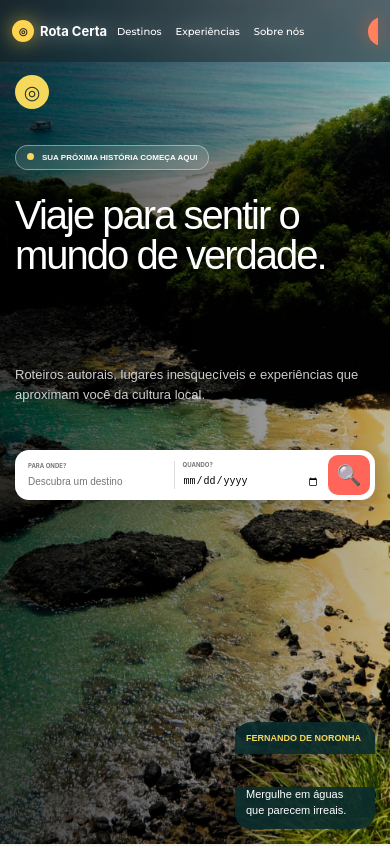
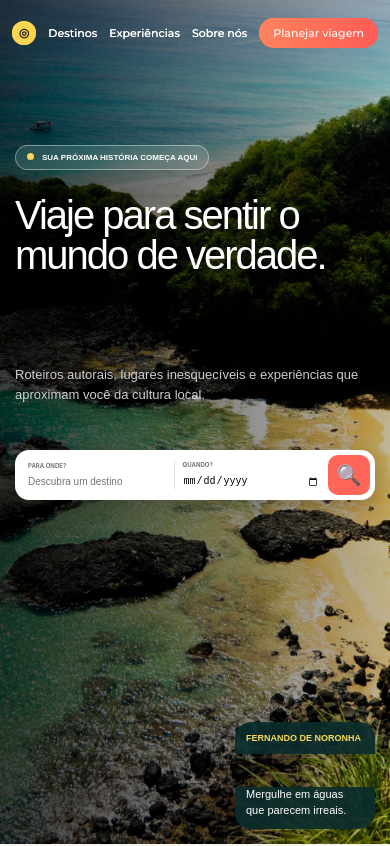
Before and after one commit to Brenosilvxz/site-de-viagens, a React (Vite) app in the folder rota-certa/: page / in a window 390 px wide. Shown: the top 846 px of the page. Built offline with nearby package versions, Linux system fonts and the light colour scheme.

Commit message:
refactor: editando a NavBar e responsivo.

```diff
--- a/rota-certa/src/Components/Header/Header.css
+++ b/rota-certa/src/Components/Header/Header.css
@@ -67,24 +67,6 @@
    ÍCONE
    ========================= */
 
-.info-icon {
-  top: 30px;
-  left: 30px;
-
-  width: 40px;
-  height: 40px;
-
-  display: flex;
-  align-items: center;
-  justify-content: center;
-
-  background: #f5d85c;
-  color: #26352e;
-
-  border-radius: 50%;
-
-  font-size: 22px;
-}
 
 
 /* =========================
--- a/rota-certa/src/Components/Header/index.jsx
+++ b/rota-certa/src/Components/Header/index.jsx
@@ -11,7 +11,6 @@ export default function Header() {
       <div className="overlay"></div>
 
       {/* CONTEÚDO */}
-      <div className="info-icon">◎</div>
 
       <span>Sua próxima história começa aqui</span>
 
--- a/rota-certa/src/Components/Navbar/Navbar.css
+++ b/rota-certa/src/Components/Navbar/Navbar.css
@@ -2,117 +2,93 @@
 
 * {
   box-sizing: border-box;
+  margin: 0;
+  padding: 0;
 }
 
 .navbar {
   width: 100%;
-  min-height: 80px;
-
-  padding: 0 36px;
-
+  min-height: 75px;
+  padding: 0 24px;
   position: absolute;
   top: 0;
   left: 0;
-
   z-index: 100;
-
   display: flex;
   align-items: center;
-
-  /* COR VISÍVEL EM TODAS AS TELAS */
-  /* background: rgb(249, 255, 254); */
-
+  justify-content: space-between;
+  gap: 15px;
   font-family: "Inter", Arial, Helvetica, sans-serif;
 }
 
 /* ==================================================
    LOGO
 ================================================== */
-
 .logo {
   display: flex;
   align-items: center;
-
-  gap: 10px;
-
+  gap: 8px;
   color: white;
-
-  font-size: 18px;
+  font-size: 16px;
   font-weight: 700;
-
   text-decoration: none;
-
   white-space: nowrap;
-
   flex-shrink: 0;
 }
 
 .logo-icon {
-  width: 28px;
-  height: 28px;
-
+  width: 26px;
+  height: 26px;
   flex-shrink: 0;
-
   display: flex;
   align-items: center;
   justify-content: center;
-
   border-radius: 50%;
-
   background: #ffd54f;
-
   color: #222;
-
-  font-size: 14px;
+  font-size: 13px;
 }
 
 /* ==================================================
-   LINKS
+   LINKS (SEMPRE À MOSTRA)
 ================================================== */
-
 .nav-links {
   display: flex;
   align-items: center;
   justify-content: center;
+  gap: 24px;
+  flex-wrap: nowrap;
+  overflow-x: auto;
+  scrollbar-width: none;
+  -ms-overflow-style: none;
+  padding: 5px 0;
+}
 
-  gap: 38px;
-
-  margin-left: auto;
-  margin-right: auto;
+.nav-links::-webkit-scrollbar {
+  display: none;
 }
 
 .nav-links a {
   position: relative;
-
-  color: rgb(0, 0, 0);
-
+  color: #ffffff;
   text-decoration: none;
-
-  font-size: 15px;
+  font-size: 14px;
   font-weight: 500;
-
   white-space: nowrap;
-
   transition: color 0.3s ease;
-
   font-family: "Montserrat", sans-serif;
+  flex-shrink: 0;
 }
 
 .nav-links a::after {
   content: "";
-
   position: absolute;
-
   left: 0;
-  bottom: -6px;
-
+  bottom: -4px;
   width: 0;
   height: 2px;
-
   border-radius: 10px;
-
   background: #ff5b55;
-
   transition: width 0.3s ease;
 }
 
@@ -127,81 +103,44 @@
 /* ==================================================
    BOTÃO
 ================================================== */
-
 .btn-trip {
   flex-shrink: 0;
-
   border: none;
-
-  padding: 14px 24px;
-
+  padding: 10px 18px;
   border-radius: 999px;
-
   background: linear-gradient(90deg, #ff835d, #ff5b55);
-
   color: white;
-
-  font-size: 14px;
+  font-size: 13px;
   font-weight: 600;
-
   cursor: pointer;
-
   white-space: nowrap;
-
-  transition:
-    transform 0.3s ease,
-    box-shadow 0.3s ease;
-  margin-left: 50px;
+  text-decoration: none;
+  transition: transform 0.3s ease, box-shadow 0.3s ease;
 }
 
 .btn-trip:hover {
   transform: translateY(-2px);
-
-  box-shadow: 0 8px 25px rgba(255, 92, 92, 0.35);
+  box-shadow: 0 6px 20px rgba(255, 92, 92, 0.35);
 }
 
 /* ==================================================
-   TABLET
+   AJUSTES PARA TELAS MENORES (MANTENDO TUDO VISÍVEL)
 ================================================== */
-
-@media (max-width: 1000px) {
+@media (max-width: 768px) {
   .navbar {
-    min-height: 75px;
-
-    padding: 0 25px;
+    padding: 0 12px;
+    min-height: 65px;
+    gap: 10px;
   }
 
   .logo {
-    font-size: 16px;
+    font-size: 14px;
   }
 
   .logo-icon {
-    width: 27px;
-    height: 27px;
-  }
-
-  .nav-links {
-    gap: 22px;
-  }
-
-  .nav-links a {
-    font-size: 13px;
-  }
-
-  .btn-trip {
-    padding: 12px 18px;
-
+    width: 24px;
+    height: 24px;
     font-size: 12px;
-  }
-}
-
-/* ==================================================
-   TABLETS PEQUENOS
-================================================== */
-
-@media (max-width: 820px) {
-  .navbar {
-    padding: 0 20px;
   }
 
   .nav-links {
@@ -213,180 +152,14 @@
   }
 
   .btn-trip {
-    padding: 11px 15px;
-
+    padding: 8px 14px;
     font-size: 11px;
-  }
-
-  .logo {
-    gap: 7px;
-
-    font-size: 15px;
-  }
-
-  .logo-icon {
-    width: 25px;
-    height: 25px;
-
-    font-size: 12px;
   }
 }
 
-/* ==================================================
-   CELULAR
-================================================== */
-
-@media (max-width: 768px) {
-  .navbar {
-    min-height: 68px;
-
-    padding: 0 18px;
-
-    background: rgba(20, 35, 32, 0.28);
-
-    backdrop-filter: blur(10px);
-    -webkit-backdrop-filter: blur(10px);
-
-    gap: 15px;
-  }
-
-  /*
-    Os links continuam aparecendo,
-    mas podem rolar horizontalmente.
-  */
-
-  .nav-links {
-    flex: 1;
-
-    margin: 0;
-
-    justify-content: flex-start;
-
-    gap: 20px;
-
-    overflow-x: auto;
-    overflow-y: hidden;
-
-    scrollbar-width: none;
-
-    -ms-overflow-style: none;
-  }
-
-  .nav-links::-webkit-scrollbar {
-    display: none;
-  }
-
-  .nav-links a {
-    flex-shrink: 0;
-
-    font-size: 12px;
-  }
-
-  .btn-trip {
-    padding: 10px 15px;
-
-    font-size: 11px;
-  }
-
-  .logo {
-    font-size: 15px;
-  }
-
-  .logo-icon {
-    width: 25px;
-    height: 25px;
-  }
-}
-
-/* ==================================================
-   CELULAR PEQUENO
-================================================== */
-
-@media (max-width: 600px) {
-  .navbar {
-    padding: 0 15px;
-
-    gap: 12px;
-  }
-
-  .logo {
-    font-size: 14px;
-
-    gap: 6px;
-  }
-
-  .logo-icon {
-    width: 24px;
-    height: 24px;
-
-    font-size: 11px;
-  }
-
-  .nav-links {
-    gap: 16px;
-  }
-
-  .nav-links a {
-    font-size: 11px;
-  }
-
-  .btn-trip {
-    padding: 9px 12px;
-
-    font-size: 10px;
-  }
-}
-
-/* ==================================================
-   TELAS MUITO PEQUENAS
-================================================== */
-
-@media (max-width: 430px) {
-  .navbar {
-    min-height: 62px;
-
-    padding: 0 12px;
-
-    gap: 10px;
-  }
-
-  .logo {
-    font-size: 13px;
-  }
-
-  .logo-icon {
-    width: 22px;
-    height: 22px;
-
-    font-size: 10px;
-  }
-
-  .nav-links {
-    gap: 14px;
-  }
-
-  .nav-links a {
-    font-size: 10px;
-  }
-
-  .btn-trip {
-    padding: 8px 10px;
-
-    font-size: 9px;
-  }
-}
-
-/* ==================================================
-   TELAS EXTREMAMENTE PEQUENAS
-================================================== */
-
-@media (max-width: 360px) {
-  .navbar {
-    padding: 0 10px;
-  }
-
+@media (max-width: 480px) {
   .logo span {
-    display: none;
+    display: none; /* Esconde apenas o texto do logo em telas muito estreitas para sobrar espaço para os links */
   }
 
   .nav-links {
@@ -394,12 +167,6 @@
   }
 
   .nav-links a {
-    font-size: 10px;
-  }
-
-  .btn-trip {
-    padding: 8px 9px;
-
-    font-size: 9px;
+    font-size: 11px;
   }
 }
--- a/rota-certa/src/Components/Navbar/index.jsx
+++ b/rota-certa/src/Components/Navbar/index.jsx
@@ -5,7 +5,7 @@ function Navbar() {
   const location = useLocation();
 
   const isWhitePage =
-    location.pathname === "/" || location.pathname === "/sobre";
+    location.pathname === "/" || location.pathname === "/sobre" || location.pathname === "/planejar";
 
   return (
     <header
```
